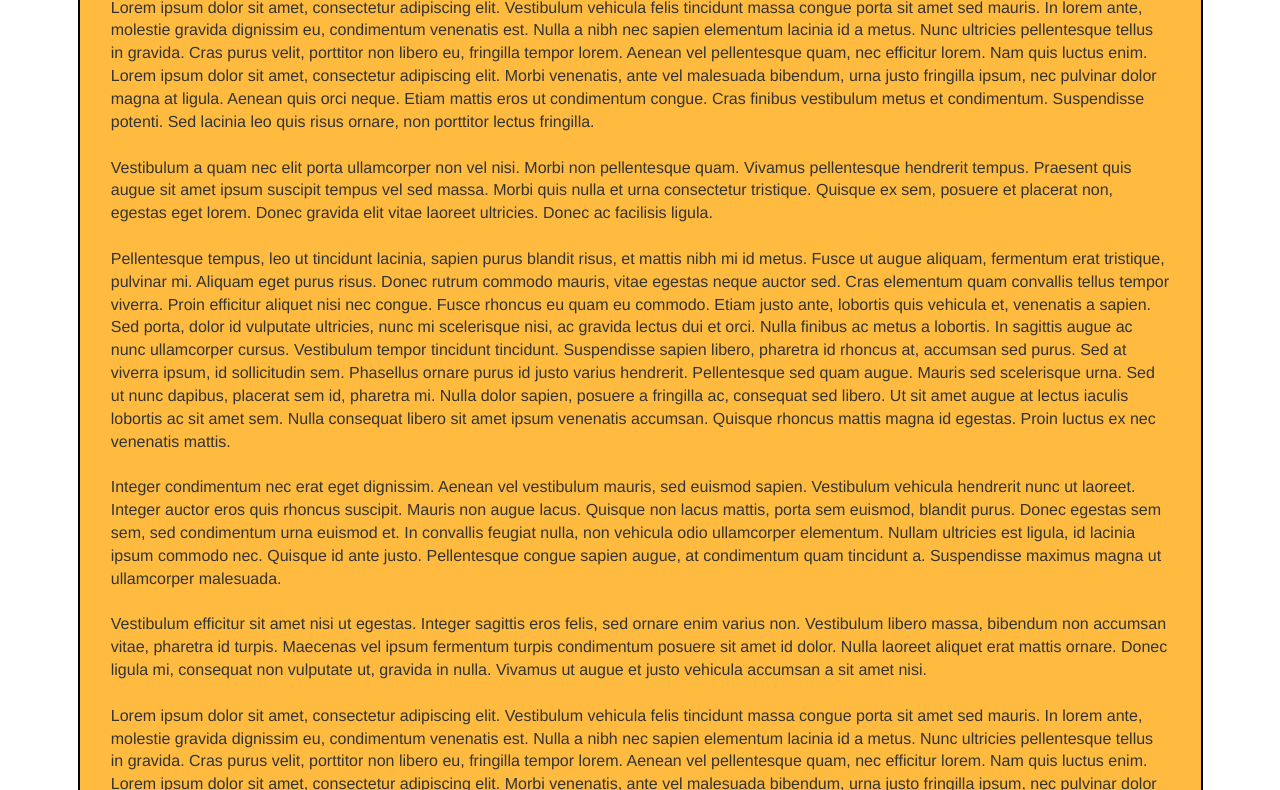
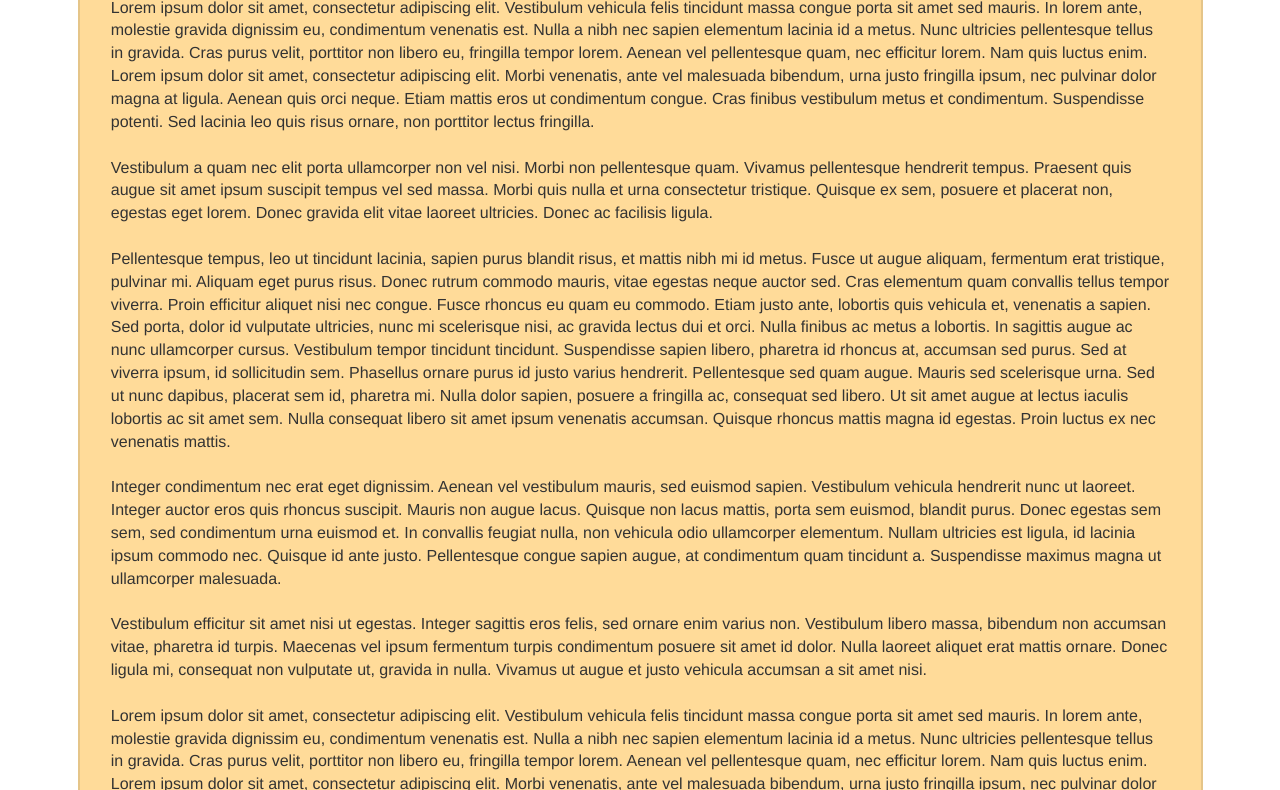
Before and after one commit to marquitohijo/coursera-test, a plain HTML site: page mod_3_sol/index.html in a window 1280 px wide. Shown: the part 289-1079 px from the top of the page. Drawn offline with Linux system fonts and the light colour scheme; a script that the page names is missing.

Commit message:
Update styles.css

```diff
--- a/mod_3_sol/css/styles.css
+++ b/mod_3_sol/css/styles.css
@@ -40,8 +40,8 @@ h1 {
 }
 
 .detailed_paragraph {
-	background:rgba(255, 165, 0, 0.75);
-	border: 2px solid black;
+	background:rgba(255, 165, 0, 0.40);
+	border: 2px solid rgba(0,0,0,0.1);
 	margin-right: 5%;
 	margin-left: 5%;
     padding: 2.5%;
```
